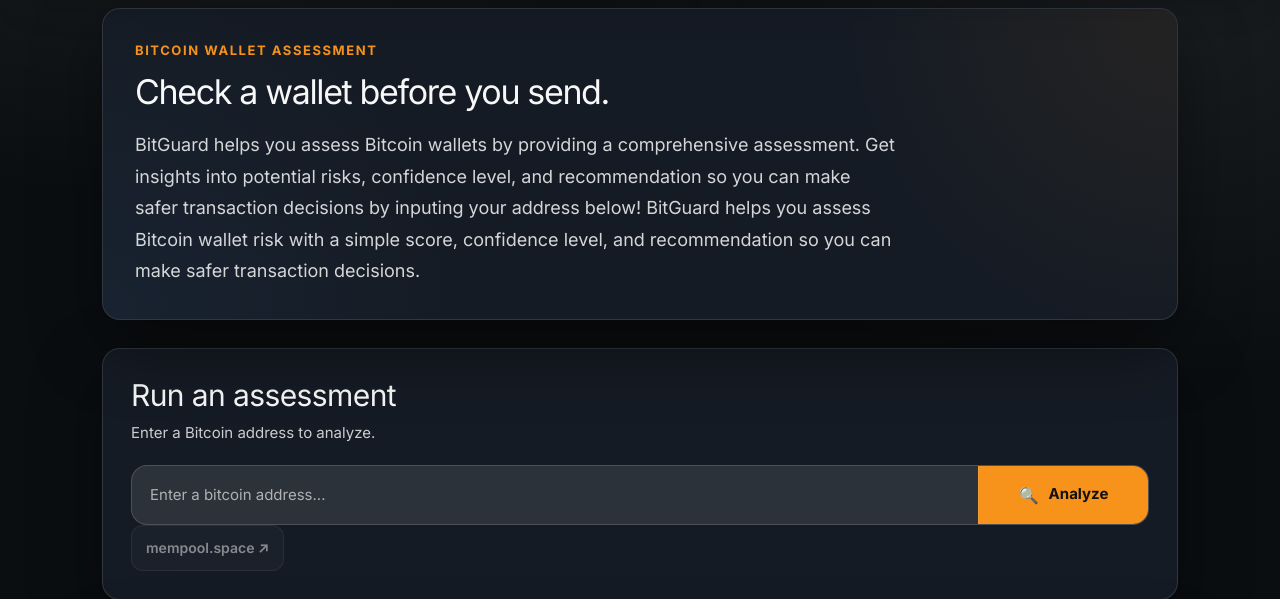
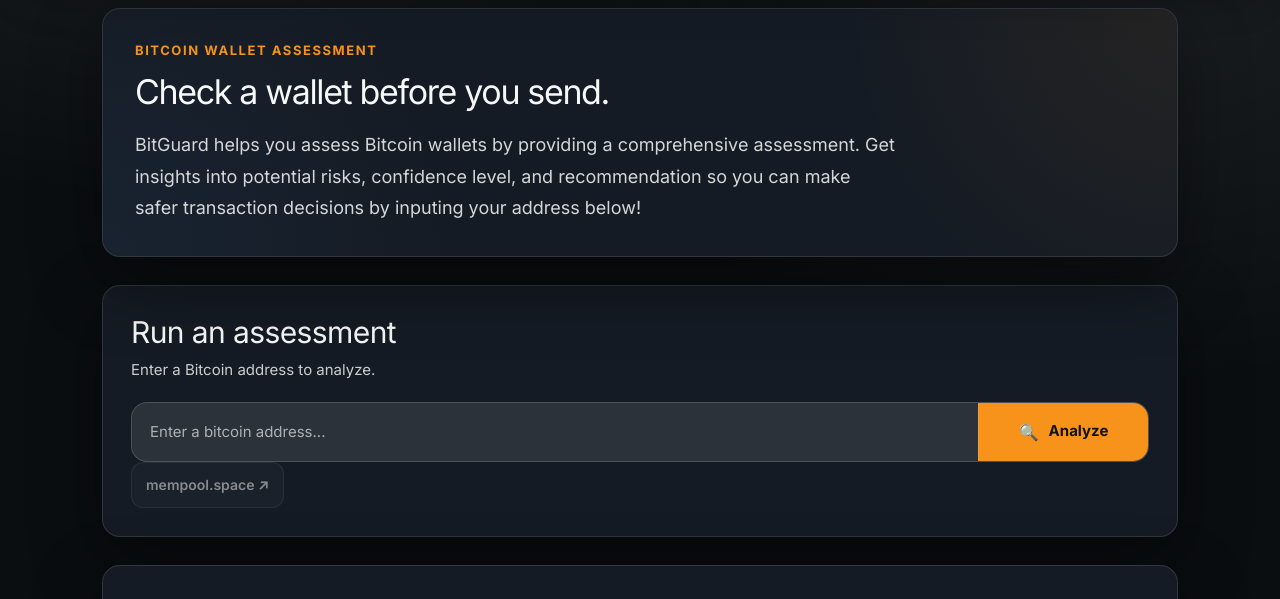
Before and after one commit to thesteau/bitguard, a FastAPI app: page / in a window 1280 px wide. Shown: the part 136-735 px from the top of the page. Run offline with FastAPI, Linux system fonts and the light colour scheme; parts of the project's set-up code (start-up, migrations or seed data) failed here and were passed over.

Commit message:
Unifi text changes

```diff
--- a/frontend/templates/pages/index.html
+++ b/frontend/templates/pages/index.html
@@ -18,9 +18,7 @@
       </h1>
 
       <p class="hero-subtitle">
-                BitGuard helps you assess Bitcoin wallets by providing a comprehensive assessment. Get insights into potential risks, confidence level, and recommendation so you can make safer transaction decisions by inputing your address below!
-        BitGuard helps you assess Bitcoin wallet risk with a simple score,
-        confidence level, and recommendation so you can make safer transaction decisions.
+        BitGuard helps you assess Bitcoin wallets by providing a comprehensive assessment. Get insights into potential risks, confidence level, and recommendation so you can make safer transaction decisions by inputing your address below!
       </p>
     </div>
   </section>
```
